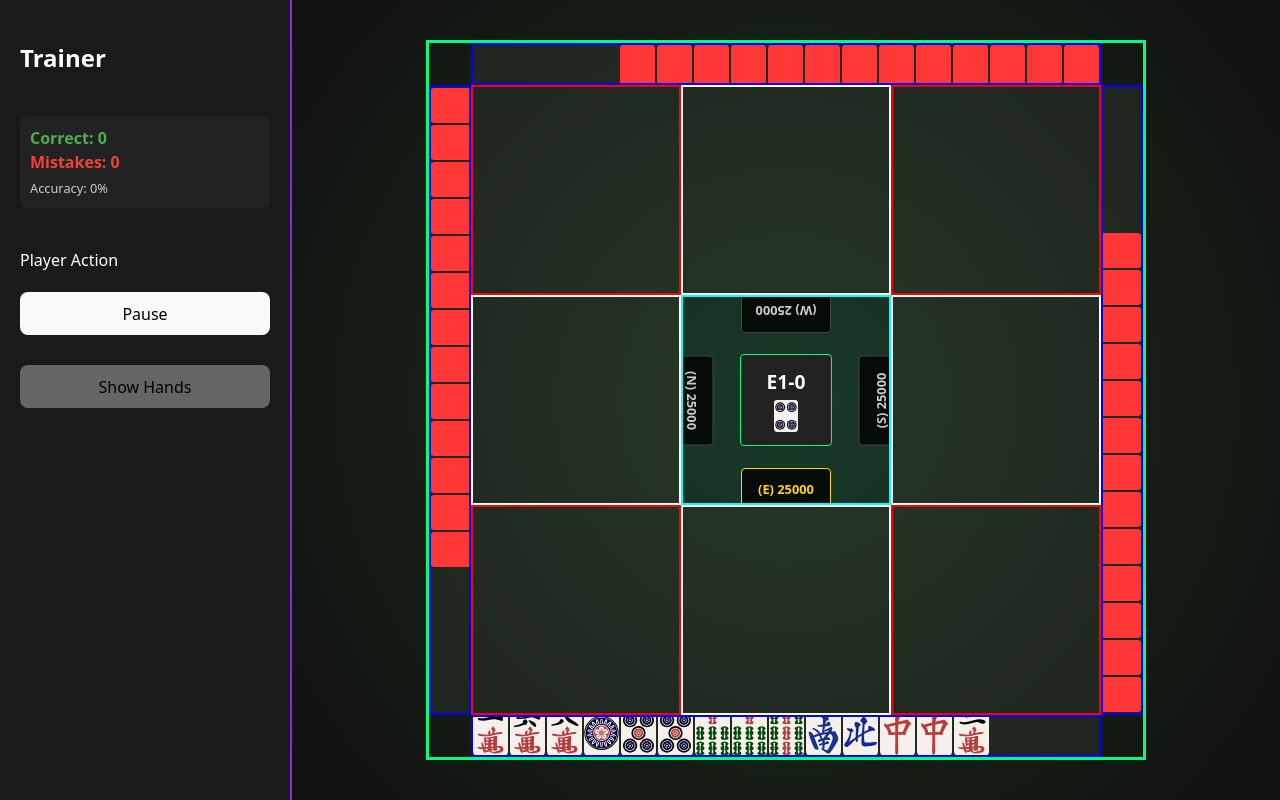
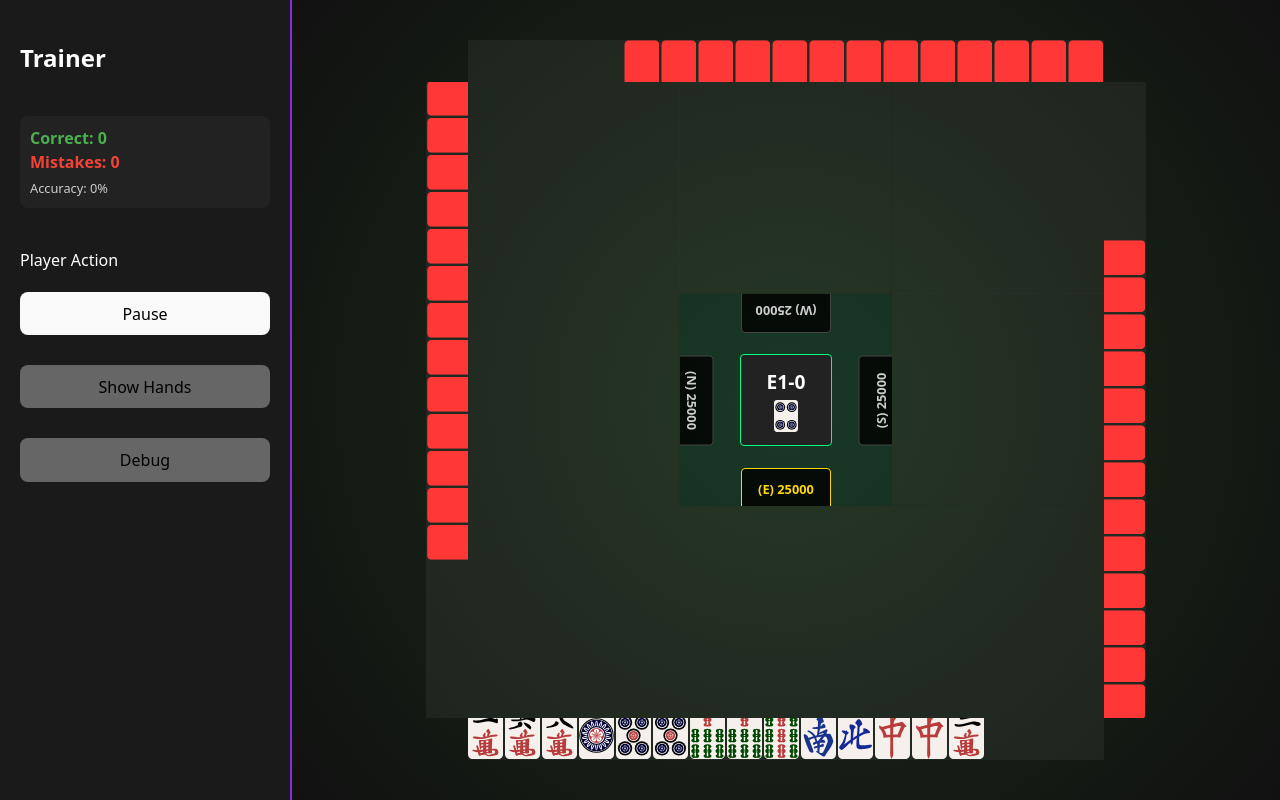
Before and after one commit to Terasuki/mahjong-drills, a React (Vite) app: page / in a window 1280 px wide. Built offline with nearby package versions, Linux system fonts and the light colour scheme.

Commit message:
add debug button

```diff
--- a/src/App.css
+++ b/src/App.css
@@ -55,7 +55,6 @@
 
 .table-grid {
   flex: 1;
-  border: 3px solid #00FF7F;
   display: grid;
 
   grid-template-columns: 1fr 5fr 5fr 5fr 1fr;
@@ -75,7 +74,6 @@
   overflow: hidden;
 }
 
-/* --- Generic styling for placeholders so we can see them --- */
 .placeholder-box {
   display: flex;
   justify-content: center;
@@ -85,28 +83,26 @@
   background: rgba(255,255,255,0.05);
 }
 
-/* Helper classes to assign React divs to grid areas and match mockup colors */
-.area-hand-top { grid-area: hand-top; border: 2px solid blue; }
-.area-hand-bottom { grid-area: hand-bottom; border: 2px solid blue; }
-.area-hand-left { grid-area: hand-left; border: 2px solid blue; }
-.area-hand-right { grid-area: hand-right; border: 2px solid blue; }
+.area-hand-top { grid-area: hand-top; }
+.area-hand-bottom { grid-area: hand-bottom; }
+.area-hand-left { grid-area: hand-left; }
+.area-hand-right { grid-area: hand-right; }
 
-.area-disc-top { grid-area: disc-top; border: 2px solid white; }
-.area-disc-bottom { grid-area: disc-bottom; border: 2px solid white; }
-.area-disc-left { grid-area: disc-left; border: 2px solid white; }
-.area-disc-right { grid-area: disc-right; border: 2px solid white; }
+.area-disc-top { grid-area: disc-top; }
+.area-disc-bottom { grid-area: disc-bottom; }
+.area-disc-left { grid-area: disc-left; }
+.area-disc-right { grid-area: disc-right; }
 
-.area-calls-tl { grid-area: calls-tl; border: 2px solid red; }
-.area-calls-tr { grid-area: calls-tr; border: 2px solid red; }
-.area-calls-bl { grid-area: calls-bl; border: 2px solid red; }
-.area-calls-br { grid-area: calls-br; border: 2px solid red; }
+.area-calls-tl { grid-area: calls-tl; }
+.area-calls-tr { grid-area: calls-tr; }
+.area-calls-bl { grid-area: calls-bl; }
+.area-calls-br { grid-area: calls-br; }
 
 .area-info {
   grid-area: info;
   display: flex;
   justify-content: center;
   align-items: center;
-  border: 2px solid cyan;
   background: rgba(0, 255, 255, 0.05);
 }
 
@@ -319,3 +315,30 @@
   width: 100%;
   height: 100%;
 }
+
+/* Apply them only when debug-on is active */
+.table-grid.debug-on {
+  border: 3px solid #00FF7F;
+}
+
+.debug-on .area-hand-top,
+.debug-on .area-hand-bottom,
+.debug-on .area-hand-left,
+.debug-on .area-hand-right { border: 2px solid blue; }
+
+.debug-on .area-disc-top,
+.debug-on .area-disc-bottom,
+.debug-on .area-disc-left,
+.debug-on .area-disc-right { border: 2px solid white; }
+
+.debug-on .area-calls-tl,
+.debug-on .area-calls-tr,
+.debug-on .area-calls-bl,
+.debug-on .area-calls-br { border: 2px solid red; }
+
+.debug-on .area-info { border: 2px solid cyan; }
+
+/* Optional: Make placeholders visible during debug */
+.debug-on .placeholder-box {
+  background: rgba(255, 255, 255, 0.1);
+}
--- a/src/App.tsx
+++ b/src/App.tsx
@@ -12,6 +12,7 @@ function App() {
   const [isPaused, setIsPaused] = useState(false);
   const [correctCount, setCorrectCount] = useState(0);
   const [mistakeCount, setMistakeCount] = useState(0);
+  const [debugMode, setDebugMode] = useState(false);
 
   const currentEvent = events[cursor];
   const isUsersTurn = currentEvent?.type === 'dahai' && currentEvent?.actor === 0 && !gameState?.riichi[0];
@@ -194,12 +195,18 @@ function App() {
           >
             {showAllHands ? "Hide Hands" : "Show Hands"}
           </button>
+          <button
+          onClick={() => setDebugMode(!debugMode)}
+          style={{ marginTop: '10px', backgroundColor: debugMode ? '#e67e22' : '#666' }}
+        >
+          {"Debug"}
+        </button>
         </div>
       </aside>
 
       <main className="game-area">
         <div className="table-grid-wrapper">
-          <div className="table-grid">
+          <div className={`table-grid ${debugMode ? 'debug-on' : ''}`}>
             {gameState.tehais.map((hand, index) => {
               const areaMap = ['bottom', 'right', 'top', 'left'];
               const isPlayer0 = index === 0;
```
